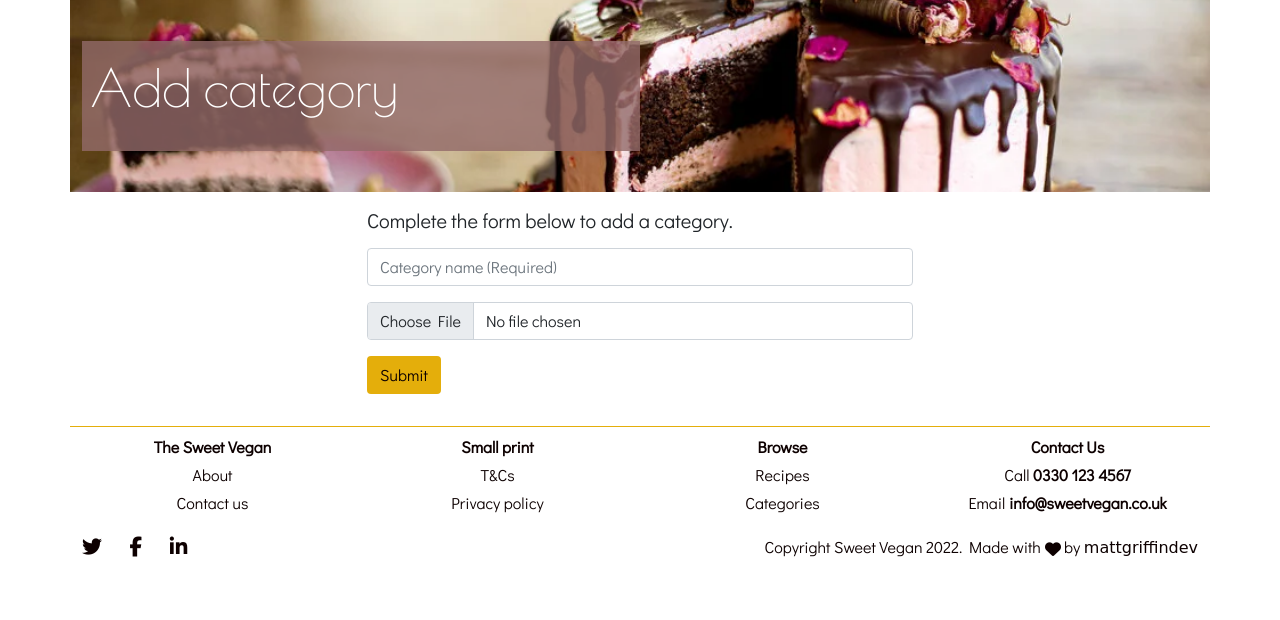
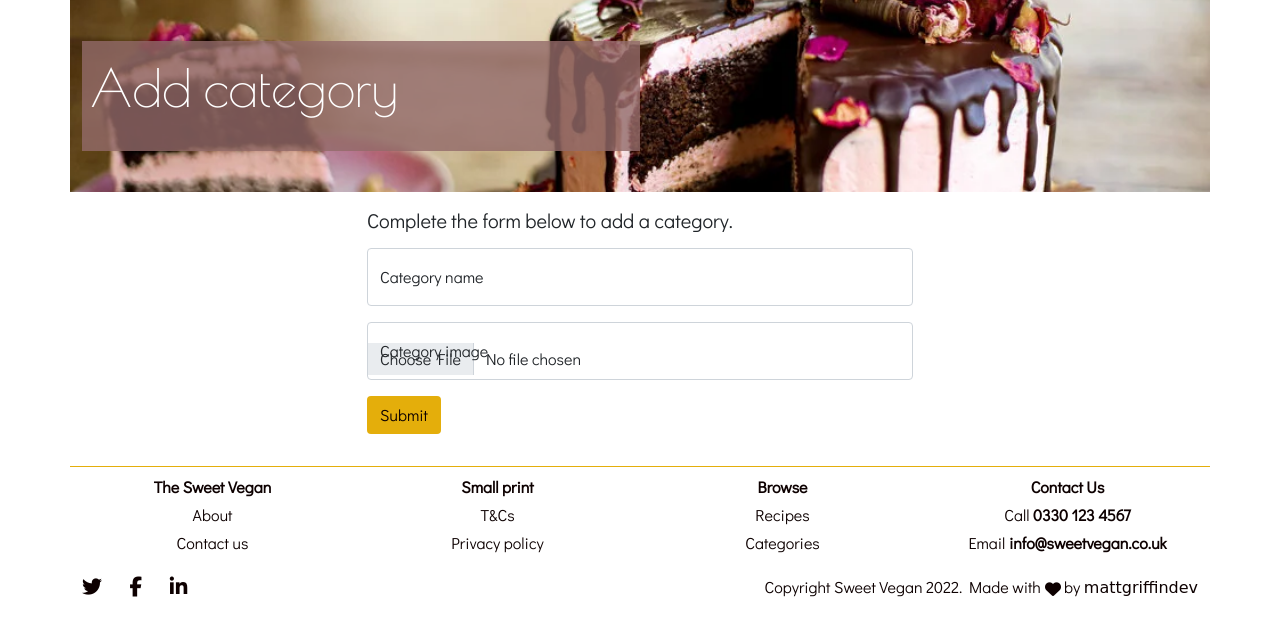
Before and after one commit to mattgriffindev/filfthy-gorgeous-vegan, a Flask app: page /add_category in a window 1280 px wide. Shown: the part 80-700 px from the top of the page. Run offline with Flask 2, Linux system fonts and the light colour scheme; the visitor is signed in with stand-in values (Sample User, id 1); some libraries are stand-ins or nearby versions; some web fonts are replaced.

Commit message:
Edit add_category.html: add floating labels to form

```diff
--- a/cakebox/templates/add_category.html
+++ b/cakebox/templates/add_category.html
@@ -29,11 +29,13 @@
             <div class="col-12 col-md-6">
                 <h5 class="mb-3">Complete the form below to add a category.</h5>
                 <form method="POST" class="contact-form" action="{{ url_for('add_category') }}" novalidate>
-                    <div class="mb-3">
+                    <div class="form-floating mb-3">
+                        <label for="category_name">Category name</label>
                         <input type="text" class="form-control validate" name="category_name" id="category_name"
                             placeholder="Category name (Required)" maxlength="50" required>
                     </div>
-                    <div class="mb-3">
+                    <div class="form-floating mb-3">
+                        <label for="category_image_file">Category image</label>
                         <input class="form-control" type="file" name="category_image_file" id="category_image_file" >
                     </div>
                     <button type="submit" class="btn btn-md btn-main submit-btn">Submit</button>
```
